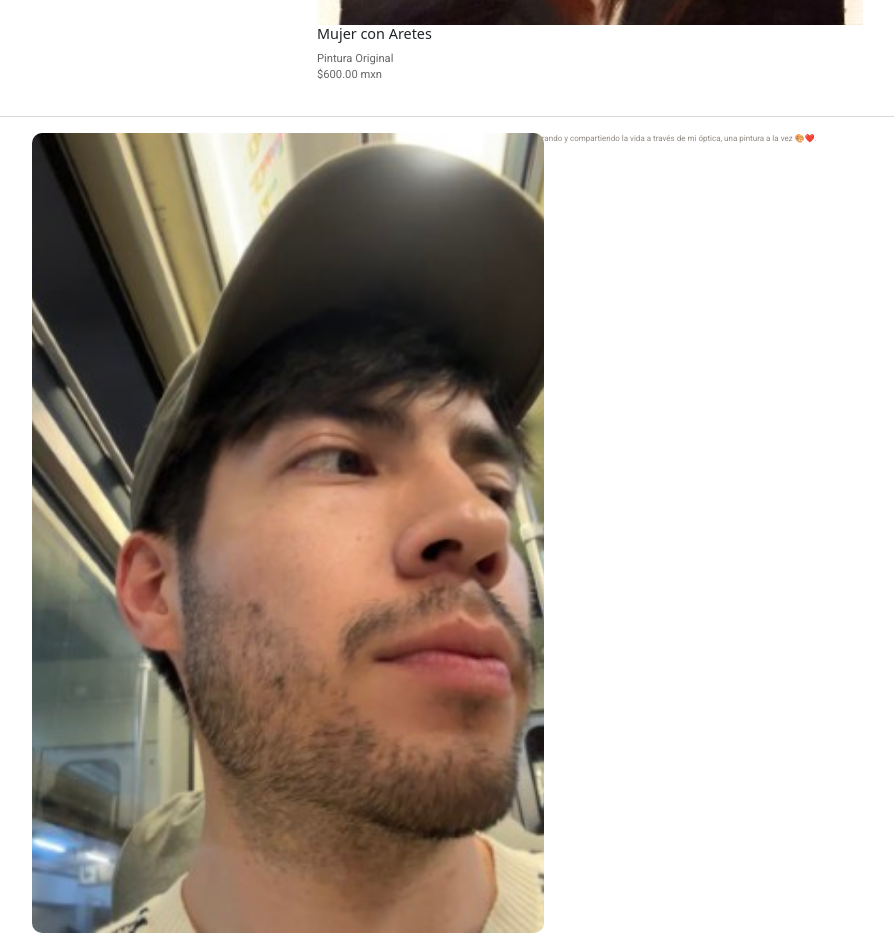
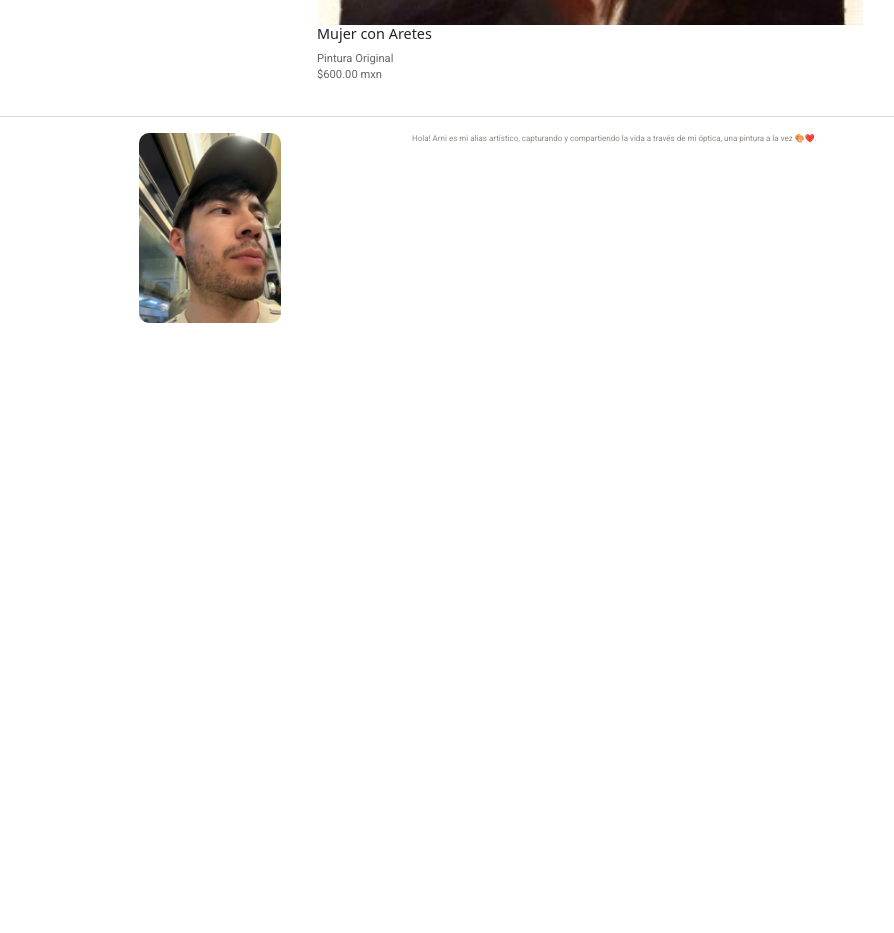
Before and after one commit to andresSaldanaAguilar/arnis_art_shop, a React (Create React App) app in the folder my-app/: page / in a window 1280 px wide. Shown: the part 1860-2793 px from the top of the page, without its empty margins (50-944 px from the left). After the commit the page ends 2183 px from the top, so only its background shows below. Built offline with nearby package versions, Linux system fonts and the light colour scheme.

Commit message:
refactor

```diff
--- a/my-app/src/Components/Frame.css
+++ b/my-app/src/Components/Frame.css
@@ -5,7 +5,7 @@
   overflow: hidden;
 }
 
-img {
+.image-container img {
   position: absolute;
   width: 100%;
   height: 100%;
```
